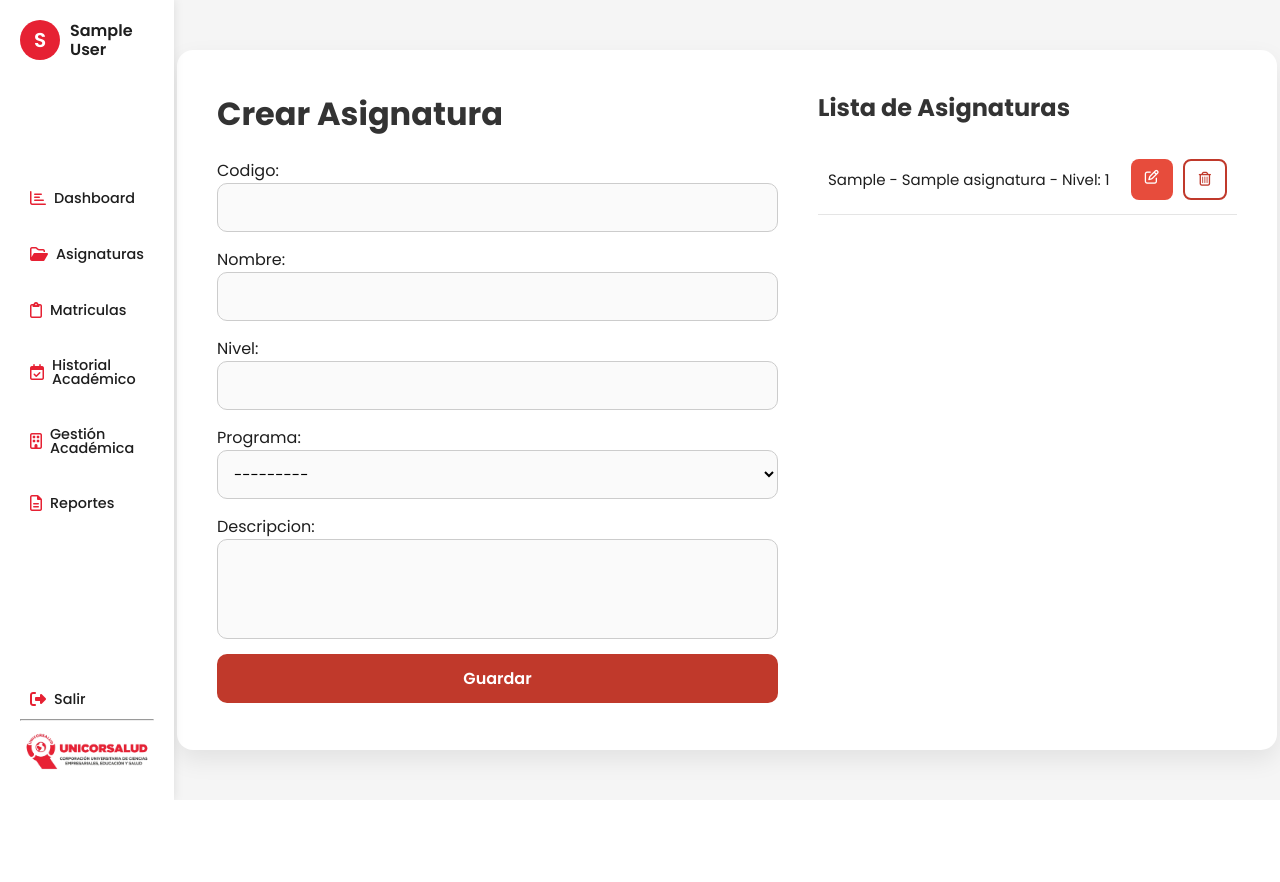
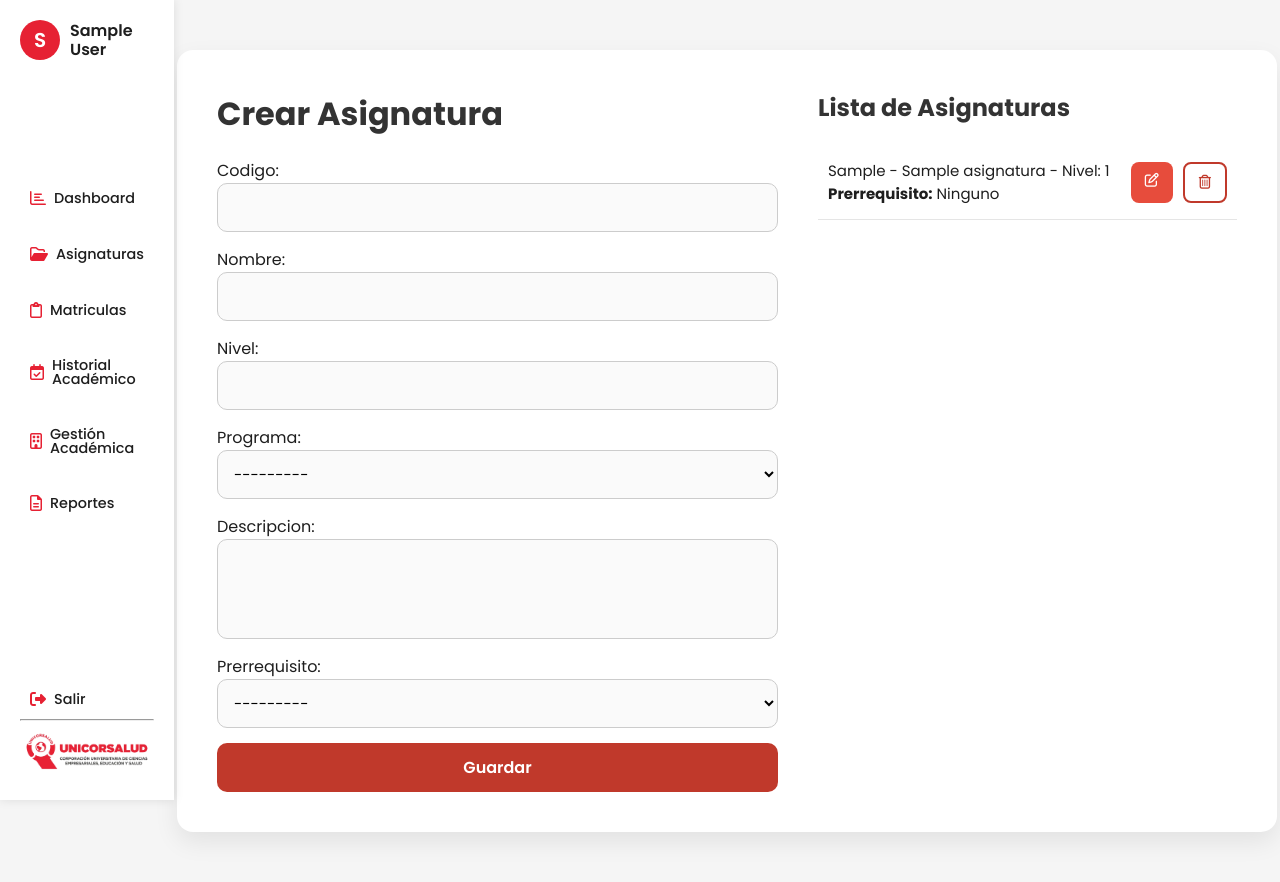
Before and after one commit to seb05tian/UnicorSalud, a Django app: page /gestion_admin/asignaturas/ in a window 1280 px wide. Before the commit the page ends 800 px from the top, so only its background shows below. Run offline with Django 5.2, Linux system fonts and the light colour scheme; a user stored in the database is signed in; tables that the repository leaves empty hold one stand-in row (values such as "Sample post"); some libraries are stand-ins or nearby versions.

Commit message:
cambio en en forms.py y admin_asignatura.html

```diff
--- a/GestionMatricula/forms.py
+++ b/GestionMatricula/forms.py
@@ -1,7 +1,14 @@
 from django import forms
-from .models import Asignatura
+from .models import Asignatura, Prerrequisito
 
 class AsignaturaForm(forms.ModelForm):
+    prerequisito = forms.ModelChoiceField(
+        queryset=Asignatura.objects.all(),
+        required=False,
+        label='Prerrequisito',
+
+    )
+
     class Meta:
         model = Asignatura
         fields = ['codigo', 'nombre', 'nivel', 'programa', 'descripcion']
--- a/GestionMatricula/templates/core/admin_asignatura.html
+++ b/GestionMatricula/templates/core/admin_asignatura.html
@@ -24,7 +24,17 @@
       <ul>
         {% for asig in asignaturas %}
           <li>
-            <span>{{ asig.codigo }} - {{ asig.nombre }} - Nivel: {{ asig.nivel }}</span>
+            <span>
+              {{ asig.codigo }} - {{ asig.nombre }} - Nivel: {{ asig.nivel }}<br>
+              <strong>Prerrequisito:</strong>
+              {% with prereq=asig.prerrequisito_set.first %}
+                {% if prereq %}
+                  {{ prereq.prerequisito.nombre }}
+                {% else %}
+                  Ninguno
+                {% endif %}
+              {% endwith %}
+            </span>
             <div class="action-buttons">
               <a class="edit" href="{% url 'editar_asignatura_admin' asig.pk %}"><i class="fa-regular fa-pen-to-square"></i></a>
               <a class="delete" href="{% url 'eliminar_asignatura_admin' asig.pk %}"><i class="fa-regular fa-trash-can"></i></a>
--- a/GestionMatricula/views/asignaturas.py
+++ b/GestionMatricula/views/asignaturas.py
@@ -27,7 +27,12 @@ def asignaturas_admin_view(request):
     if request.method == 'POST':
         form = AsignaturaForm(request.POST)
         if form.is_valid():
-            form.save()
+            asignatura = form.save()
+            prerequisito = form.cleaned_data.get('prerequisito')
+
+            if prerequisito:
+                Prerrequisito.objects.create(asignatura=asignatura, prerequisito=prerequisito)
+
             return redirect('asignaturas_admin')
 
     return render(request, 'core/admin_asignatura.html', {
@@ -38,13 +43,35 @@ def asignaturas_admin_view(request):
 @login_required
 def editar_asignatura(request, pk):
     asignatura = get_object_or_404(Asignatura, pk=pk)
+
+
+    prerrequisito_obj = Prerrequisito.objects.filter(asignatura=asignatura).first()
+
     if request.method == 'POST':
         form = AsignaturaForm(request.POST, instance=asignatura)
         if form.is_valid():
-            form.save()
+            asignatura = form.save()
+            prerequisito = form.cleaned_data.get('prerequisito')
+
+
+            if prerrequisito_obj:
+                if prerequisito:
+                    prerrequisito_obj.prerequisito = prerequisito
+                    prerrequisito_obj.save()
+                else:
+                    prerrequisito_obj.delete()
+            else:
+                if prerequisito:
+                    Prerrequisito.objects.create(asignatura=asignatura, prerequisito=prerequisito)
+
             return redirect('asignaturas_admin')
     else:
-        form = AsignaturaForm(instance=asignatura)
+
+        initial_data = {}
+        if prerrequisito_obj:
+            initial_data['prerequisito'] = prerrequisito_obj.prerequisito
+
+        form = AsignaturaForm(instance=asignatura, initial=initial_data)
 
     asignaturas = Asignatura.objects.all()
     return render(request, 'core/admin_asignatura.html', {
```
